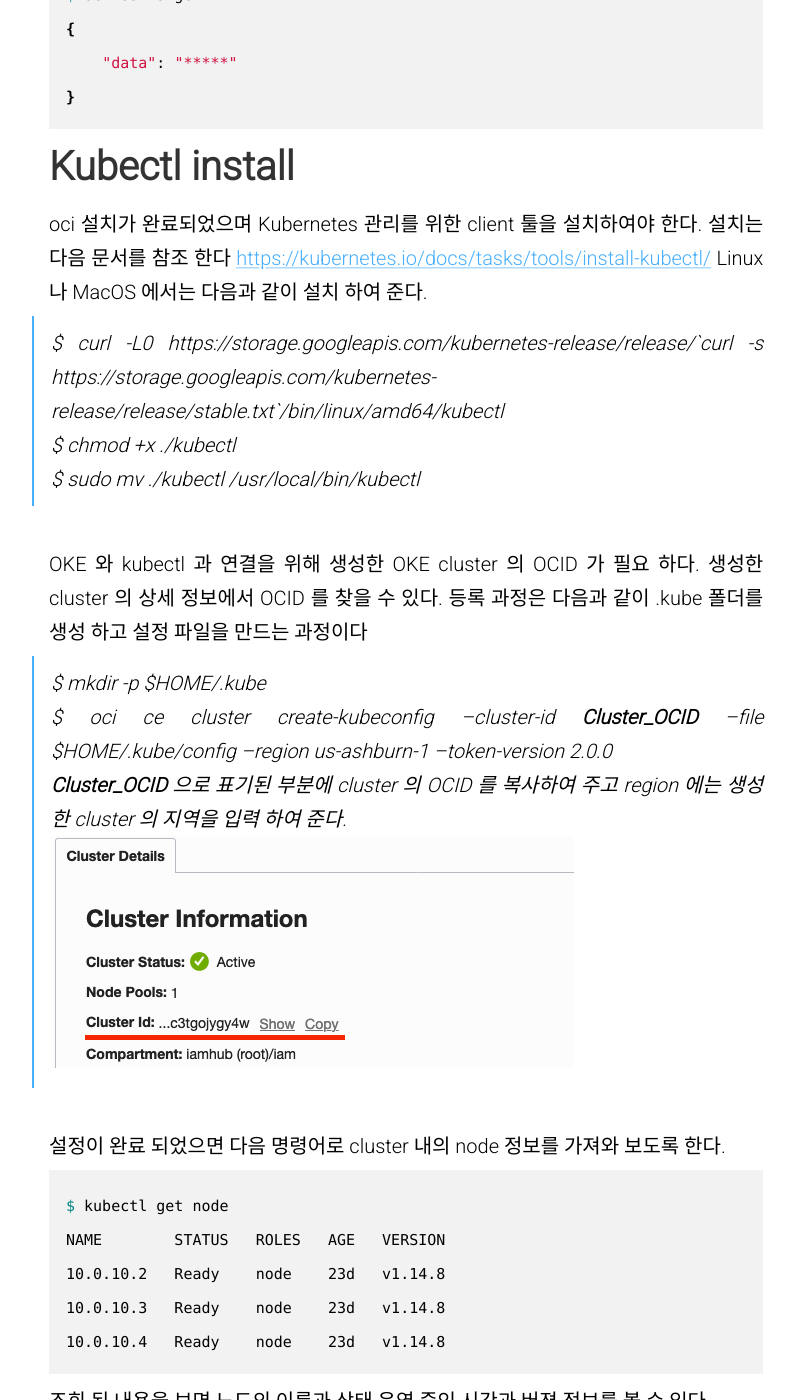
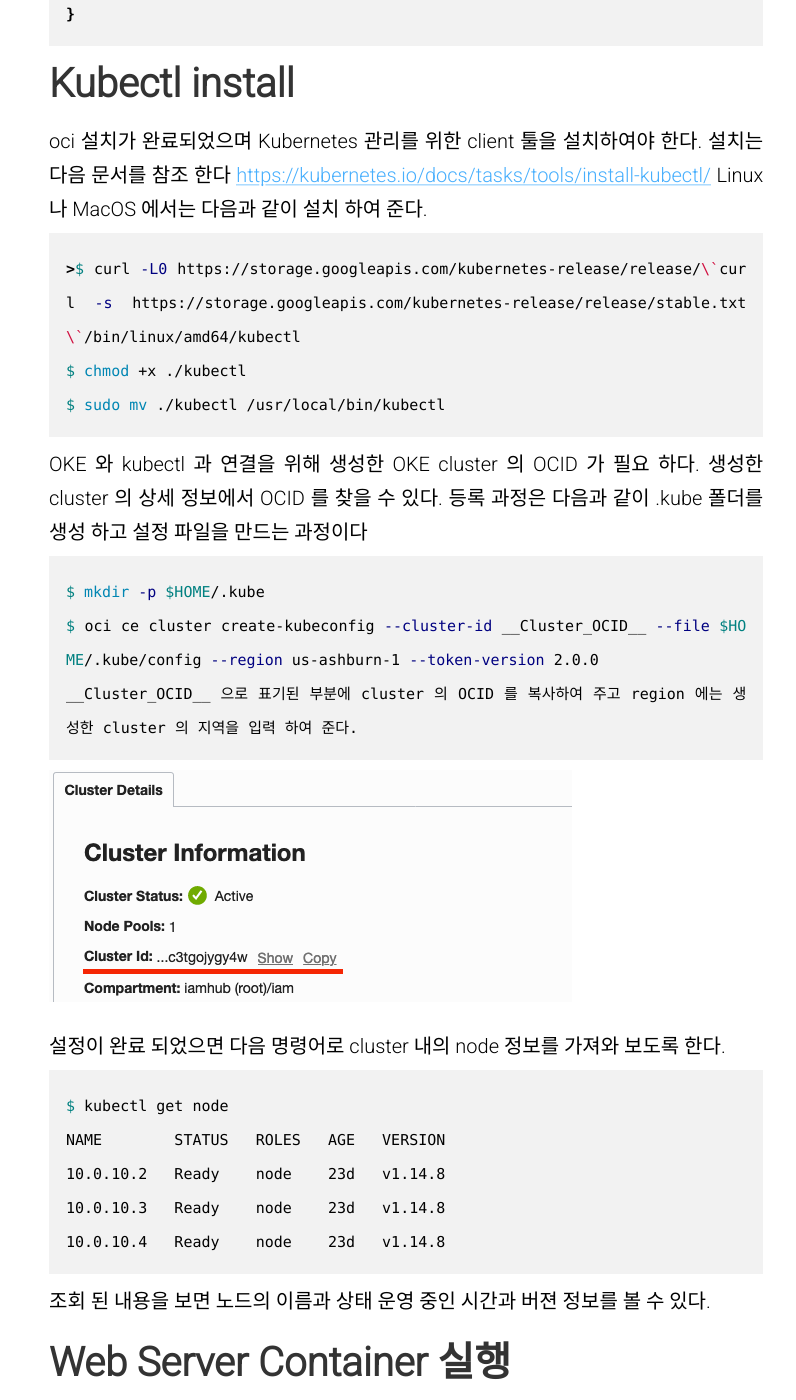
Before and after one commit to xers989/xers989.github.io, a Jekyll site: the page built from _posts/2020-01-10-OKE-basic.md, in a window 1280 px wide and 1400 px high, scrolled down 4429 px. Shown: the whole window, without its empty margins (15-811 px from the left). Built offline with Jekyll 4.4.1, drawn with Linux system fonts in a browser that asks for light colours; some of the changed text lies outside the part shown.

Commit message:
Kubernetes

````diff
--- a/_posts/2020-01-10-OKE-basic.md
+++ b/_posts/2020-01-10-OKE-basic.md
@@ -26,12 +26,14 @@ Create Cluster 를 클릭 하면 Quick Create 와 Custom Create 옵션이 있다
 $ sudo yum install python3
 $ bash -c "$(curl -L https://raw.githubusercontent.com/oracle/oci-cli/master/scripts/install/install.sh)"
 ```
+
 ![](/image/kubernetes/kubernetes-3.png)
 
 설치 경로 및 ocicli 명령어를 Path 넣기 위한 사용자 입력이 필요하며 기본값과 Y 를 선택 하면 된다.
 설치 완료 후 oci --version 을 실행 하면 버전 정보를 볼 수 있다.
 
 > Windows 환경
+
 Powershell 을 Run as Administrator 옵션으로 실행 하여 준다.
 ```bash
 > Set-ExecutionPolicy RemoteSigned
@@ -45,6 +47,7 @@ MacOS, Linux 와 마찬가지로 설치되는 경로를 지정 하는 과정이
 ```bash
 $ oci setup config
 ```
+
 설치 과정에서 연결을 위한 보안 정보 등이 .oci/config 파일에 저장 된다. 설정 과정은 config 이 저장될 경로 및 User OCID, tenancy OCID, Datacenter 등을 입력 하여야 한다.
 User OCID 는 identity > Users 에서 사용자를 선택 하면 User Information 에서 볼 수 있다
 ![](/image/kubernetes/kubernetes-4.png)
@@ -64,15 +67,18 @@ $ oci os ns get
 oci 설치가 완료되었으며 Kubernetes 관리를 위한 client 툴을 설치하여야 한다. 설치는 다음 문서를 참조 한다
 <https://kubernetes.io/docs/tasks/tools/install-kubectl/>
 Linux 나 MacOS 에서는 다음과 같이 설치 하여 준다.
+```bash
 >$ curl -L0 https://storage.googleapis.com/kubernetes-release/release/\`curl -s https://storage.googleapis.com/kubernetes-release/release/stable.txt\`/bin/linux/amd64/kubectl
 $ chmod +x ./kubectl
 $ sudo mv ./kubectl /usr/local/bin/kubectl
-
+```
 OKE 와 kubectl 과 연결을 위해 생성한 OKE cluster 의 OCID 가 필요 하다. 생성한 cluster 의 상세 정보에서 OCID 를 찾을 수 있다.
 등록 과정은 다음과 같이 .kube 폴더를 생성 하고 설정 파일을 만드는 과정이다
->$ mkdir -p $HOME/.kube
+```bash
+$ mkdir -p $HOME/.kube
 $ oci ce cluster create-kubeconfig --cluster-id __Cluster_OCID__ --file $HOME/.kube/config --region us-ashburn-1 --token-version 2.0.0
 __Cluster_OCID__ 으로 표기된 부분에 cluster 의 OCID 를 복사하여 주고 region 에는 생성한 cluster 의 지역을 입력 하여 준다.
+```
 ![](/image/kubernetes/kubernetes-7.png)
 
 설정이 완료 되었으면 다음 명령어로 cluster 내의 node 정보를 가져와 보도록 한다.
````
Also changed, not shown: _posts/2020-01-02-dns-service.md (line endings or trailing spaces), 11 other files.
